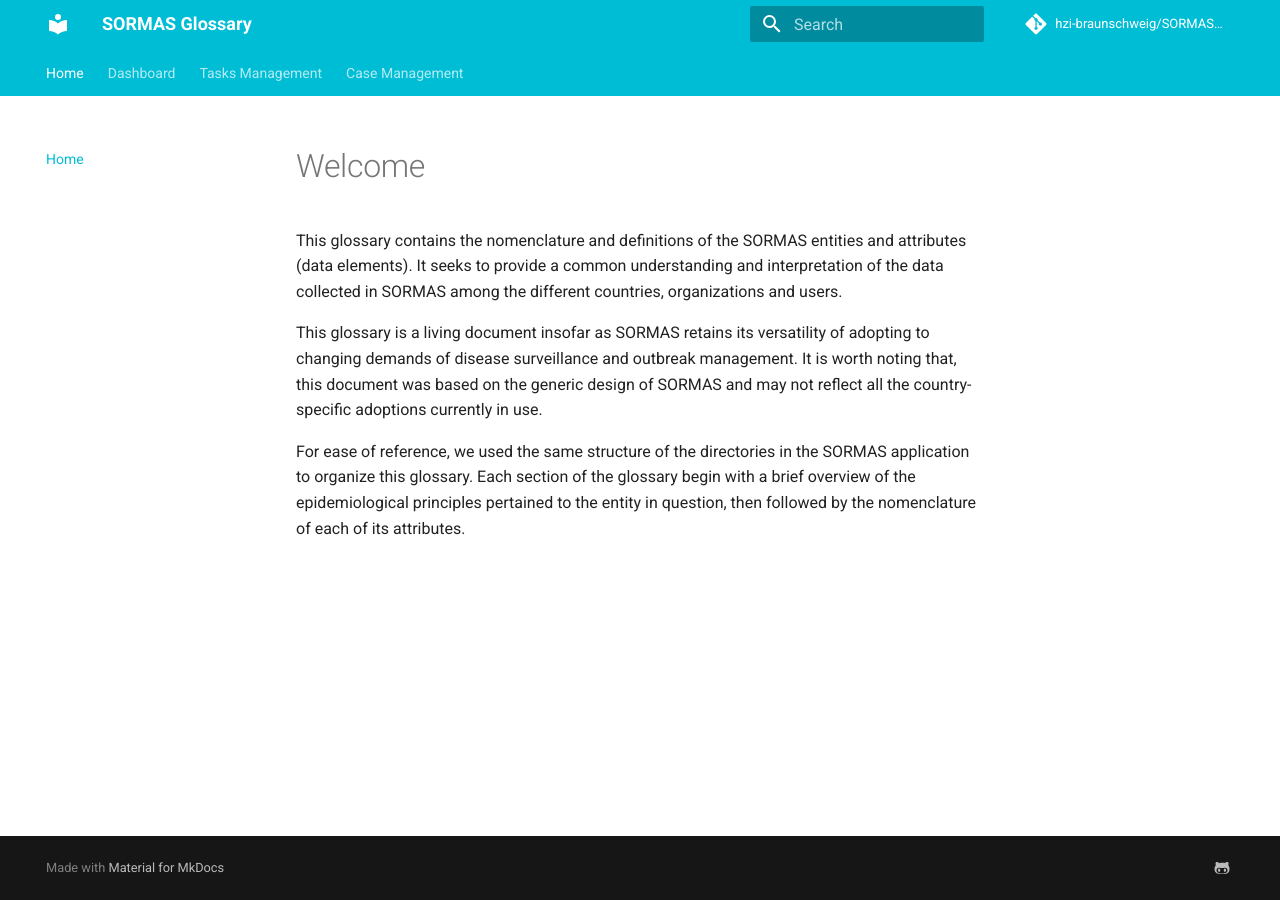
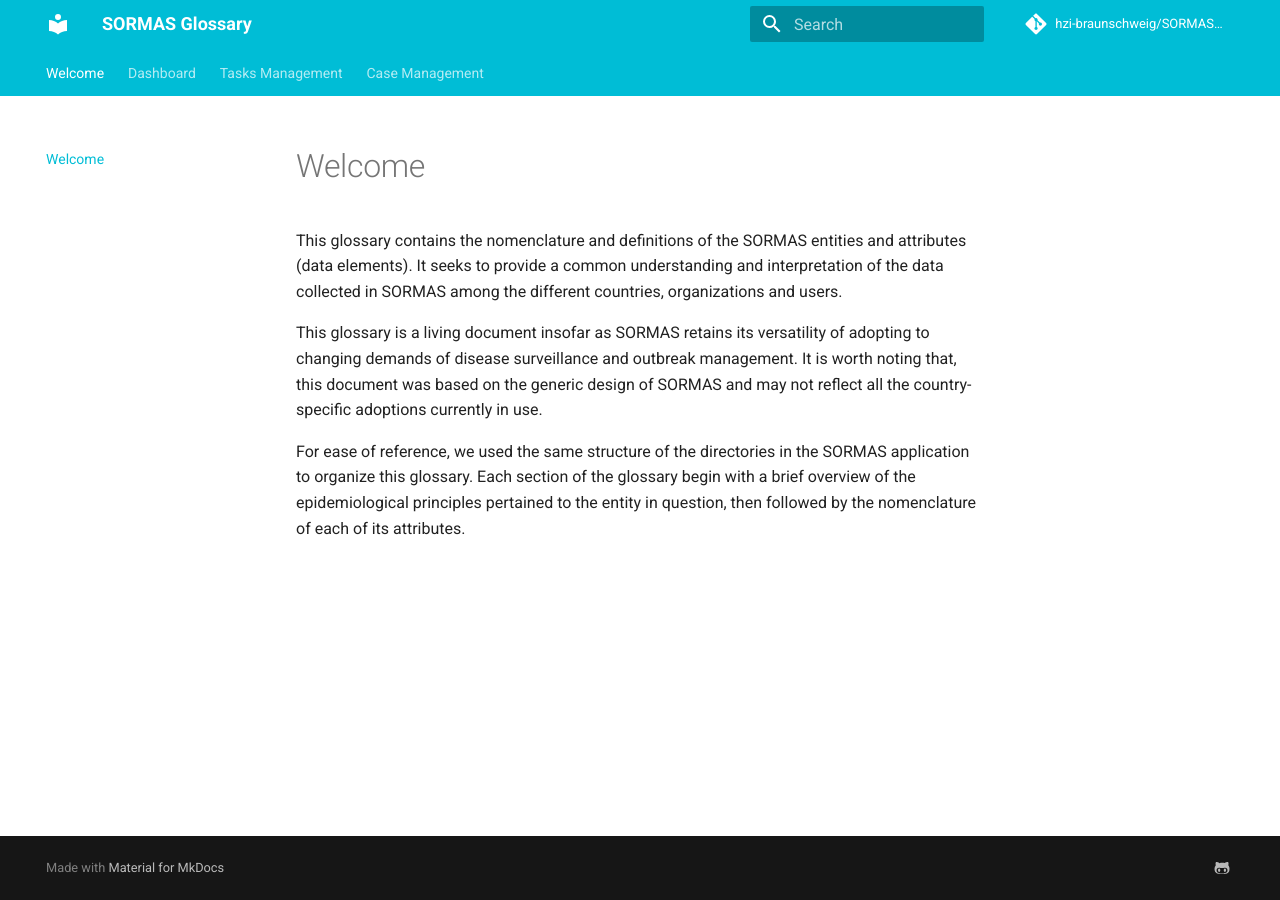
Before and after one commit to SORMAS-Foundation/SORMAS-Glossary, an MkDocs documentation site: the page built from docs/index.md, in a window 1280 px wide. Built offline with MkDocs 1.6.1 and Material for MkDocs 9.7.7, drawn with Linux system fonts in a browser that asks for light colours; comment, search, counter and statistics services are not loaded; some of the changed lines change nothing that is shown.

Commit message:
welcome index.md

```diff
--- a/mkdocs.yml
+++ b/mkdocs.yml
@@ -18,7 +18,7 @@ plugins:
     separator: '[\s]+'
 
 nav:
-- Home: "index.md"
+- Welcome: "index.md"
 - Dashboard: "dashboard_directory_ordered.md"
-- Tasks Management: "task_amangement_directory_ordered.md"
+- Tasks Management: "task_management_directory_ordered.md"
 - Case Management: "case_management.md"
```
Also changed, not shown: docs/task_management_directory_ordered.md (renamed from docs/task_amangement_directory_ordered.md).
